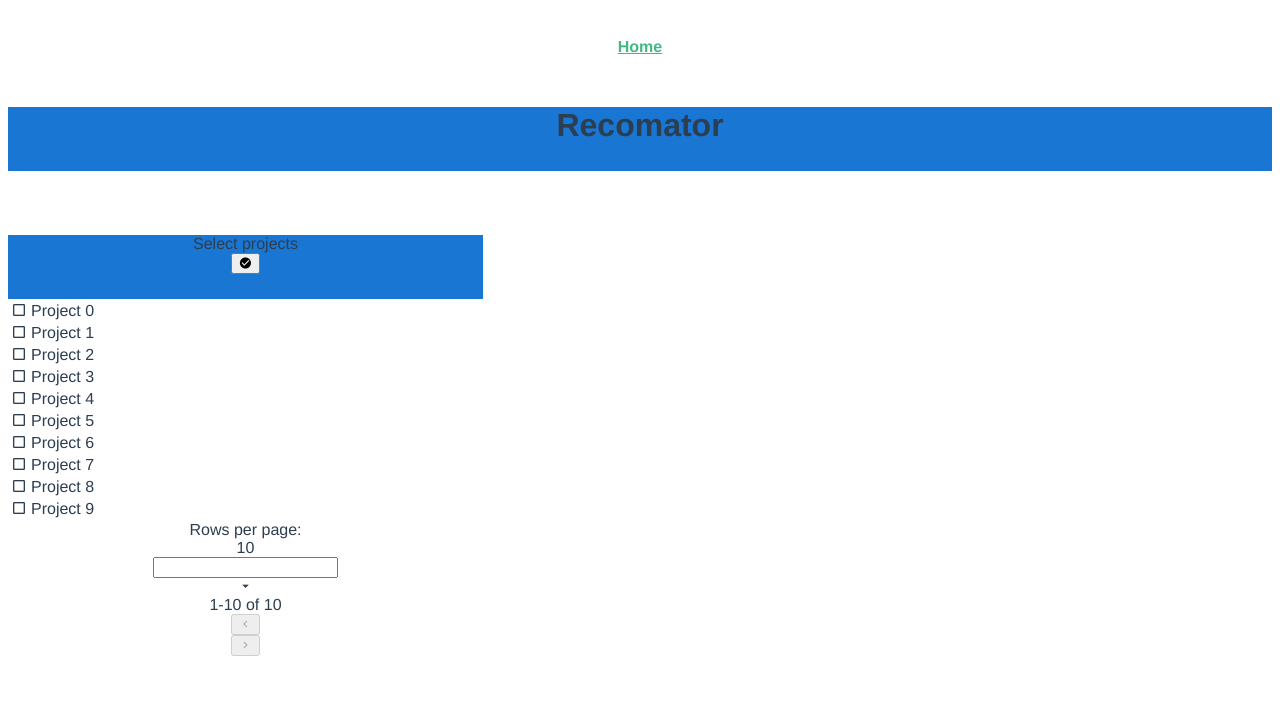
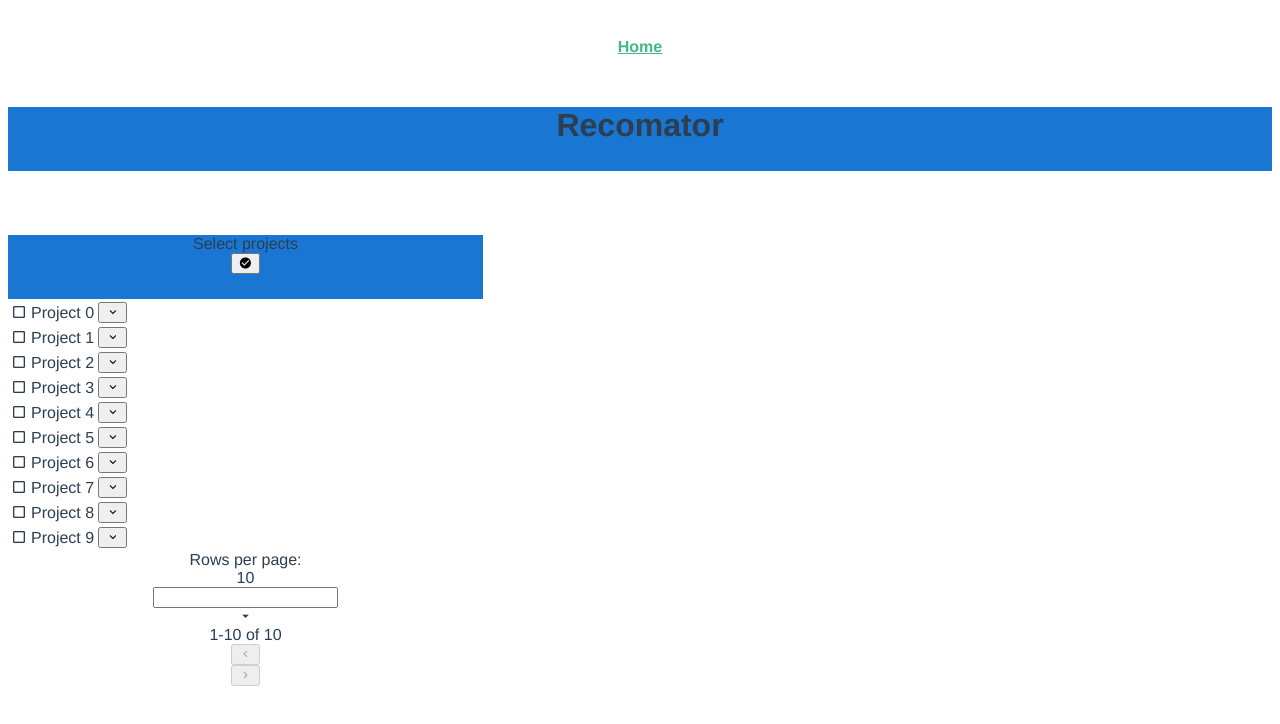
Before and after one commit to googleinterns/recomator, a Vue app in the folder frontend/: page / in a window 1280 px wide. Shown: the top 724 px of the page. Built offline with nearby package versions, Linux system fonts and the light colour scheme.

Commit message:
Added expandable rows

```diff
--- a/frontend/src/components/ProjectList.vue
+++ b/frontend/src/components/ProjectList.vue
@@ -26,8 +26,13 @@ limitations under the License. -->
     :items ="this.allRows"
     :hide-default-header="true"
     :headers="headers"
+    :expanded.sync="expanded"
     item-key="name"
-    show-select>
+    show-select
+    show-expand>
+    <template v-slot:expanded-item="{ headers, item }">
+      <td :colspan="headers.length">More info about {{ item.name }}</td>
+    </template>
     </v-data-table>
   </v-card>
 </template>
@@ -59,11 +64,14 @@ import { Project } from "../store/data_model/project";
 export default class ProjectList extends Vue {
   headers = [
     {
-      text: "Name",
       value: "name",
-      sortable: true
+    },
+    {
+      value: 'data-table-expand'
     }
   ];
+
+  expanded = [];
 
   // Sync selected with the store
   get allRows(): Project[] {
```
